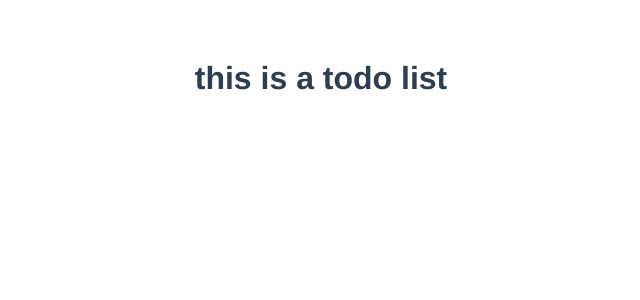
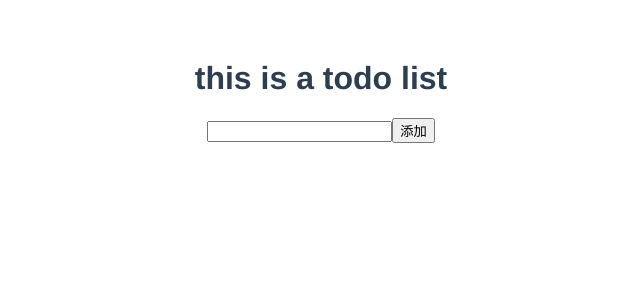
Before and after one commit to adispring/vue-demo, a Vue app: page / in a window 1280 px wide. Shown: the top 300 px of the page, without its empty margins (319-959 px from the left). Built offline with nearby package versions, Linux system fonts and the light colour scheme.

Commit message:
feat: 完整的 todolist

```diff
--- a/src/components/TodoList.vue
+++ b/src/components/TodoList.vue
@@ -1,6 +1,17 @@
 <template>
   <div class="ToDoList">
     <h1 v-html="title">My TodoList</h1>
+    <div>
+      <input name="" type="text" value="" v-model="newItem" />
+      <button @click="addNewItem">添加</button>
+    </div>
+    <ul>
+      <li v-for="item in items" :key="item.id">
+        <!-- 代办事项 -->
+        <span v-text="item.title"></span>
+        <button v-on:click="toggleFinish(item)">完成</button>
+      </li>
+    </ul>
   </div>
 </template>
 
@@ -9,8 +20,30 @@
     name: 'ToDoList',
     data() {
       return {
+        id: 0,
+        newItem: '',
         title: '<span></span> this is a todo list',
+        items: [],
       };
+    },
+    methods: {
+      toggleFinish(recycleItem) {
+        console.log(recycleItem.id);
+        this.items.forEach((item, index) => {
+          if (item.id === recycleItem.id) {
+            this.items.splice(index, 1);
+          }
+        });
+        console.log(this.items);
+      },
+      addNewItem() {
+        this.items.push({
+          id: this.id,
+          title: this.newItem,
+        });
+        this.id++;
+        this.newItem = '';
+      },
     },
   };
 </script>
@@ -25,8 +58,7 @@
     padding: 0;
   }
   li {
-    display: inline-block;
-    margin: 0 10px;
+    margin-top: 10px;
   }
   a {
     color: #42b983;
```
